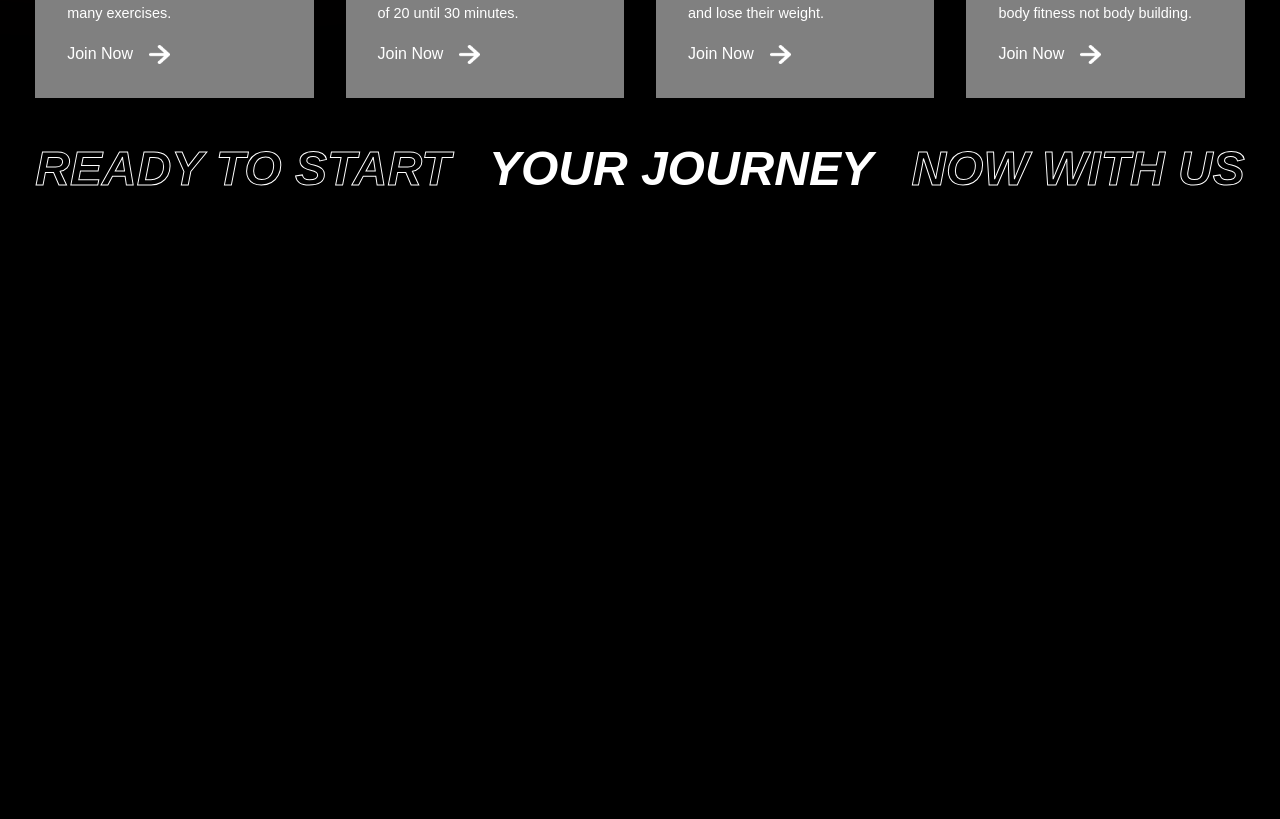
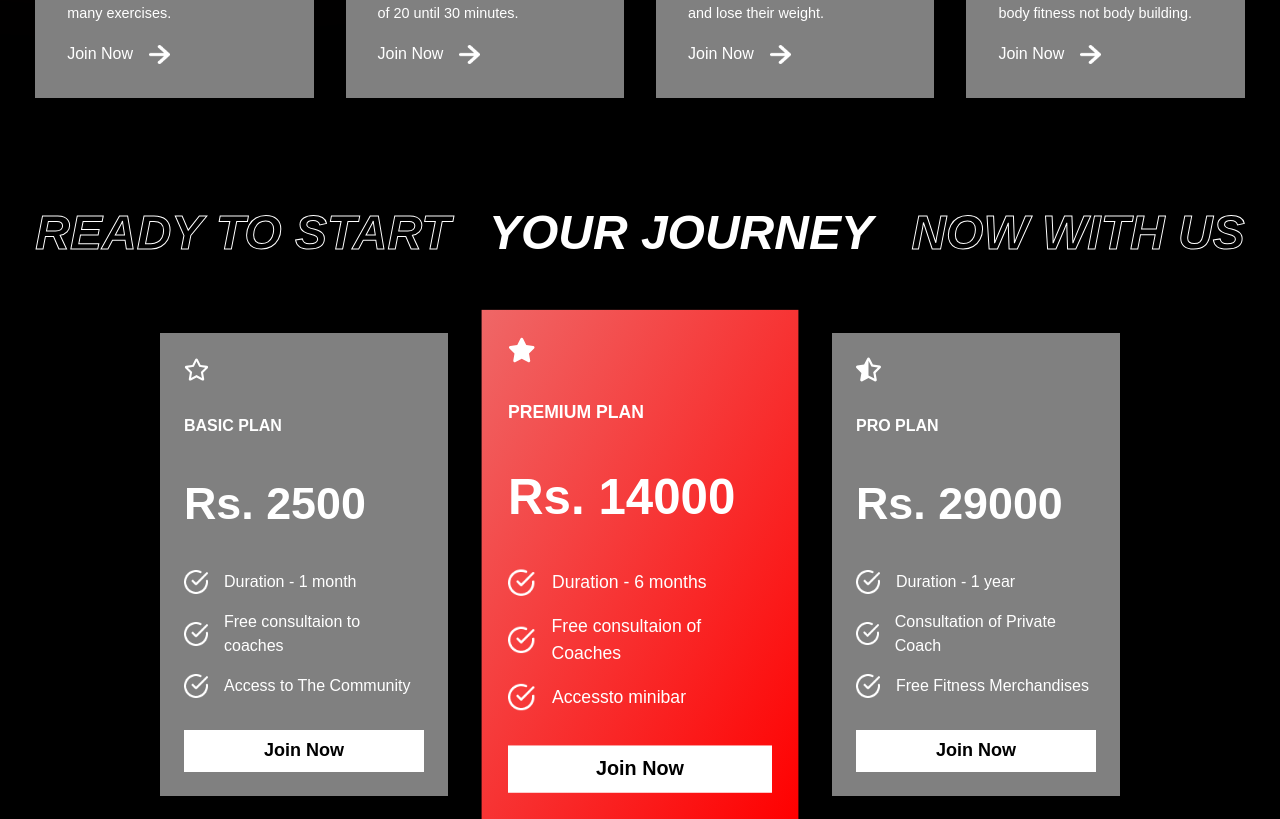
Before and after one commit to madhu99priya/Glorious-Fitness-Center, a React (Vite) app: page / in a window 1280 px wide. Shown: the part 1060-1879 px from the top of the page. Before the commit the page ends 1265 px from the top, so only its background shows below. Built offline with nearby package versions, Linux system fonts and the light colour scheme.

Commit message:
plans section completed
5/28 1:17

```diff
--- a/src/App.css
+++ b/src/App.css
@@ -13,9 +13,9 @@
 }
 
 .button{
-    background-color: rgb(234, 54, 54);
-    color: white;
-    padding: 0.5rem;
+    background-color: white;
+    color: black;
+    padding: 0.3rem;
     font-weight: bold;
     font-size: 18px;
     border: 3.5px solid transparent;
--- a/src/Components/Plans/Plans.css
+++ b/src/Components/Plans/Plans.css
@@ -0,0 +1,65 @@
+
+.plans-container{
+    margin-top: 4rem;
+    padding: 0 2rem;
+    display: flex;
+    flex-direction: column;
+    gap: 4rem;
+    position: relative;
+}
+
+.plans{
+    display: flex;
+    align-items: center;
+    justify-content: center;
+    gap: 3rem;
+}
+
+.plan{
+    display: flex;
+    flex-direction: column;
+    background-color: gray ;
+    gap: 2rem;
+    padding: 1.5rem;
+    width: 18rem;
+
+}
+
+.plan:nth-child(2){
+    transform: scale(1.1);
+    background: linear-gradient(to bottom right, #ef6767, red);
+}
+
+.plan>:nth-child(2){
+    font-size: 1rem;
+    font-weight: bold;
+
+}
+
+.plan>:nth-child(3)
+{
+    font-size: 2.8rem;
+    font-weight: bold;
+
+}
+
+/* .plan>:nth-child(5){
+    font-size: 0.8rem;
+
+} */
+
+.features{
+    display: flex;
+    flex-direction: column;
+    gap: 1rem;
+}
+
+.feature{
+    display: flex;
+    align-items: center;
+    gap: 1rem;
+}
+
+.feature>:nth-child(1){
+    width: 1.5rem;
+}
--- a/src/Components/Plans/Plans.jsx
+++ b/src/Components/Plans/Plans.jsx
@@ -14,25 +14,30 @@ const Plans = () => {
             <span className='stroke-text'> NOW WITH US </span>
         </div>
 
-        {/* <div className="plans">
-           { plansData.map((plan,i) => {
-            <div className="plan" key={i} >
+        <div className="plans">
+           { plansData.map((plan) => (
+            <div className="plan" key={plan.id} >
                 {plan.icon}
                 <span>{plan.name}</span>
                 <span>Rs. {plan.price}</span>
 
                 <div className="features">
-                    {plan.features.map((feature,i) =>{
+                    {plan.features.map((feature,index) =>(
                         <div className="feature">
-                            <img src={whiteTick} alt="" />
-                            <span key={i} >{feature}</span>
+                            <span className='tic-img'><img src={whiteTick} alt="" /></span>
+                            <span key={index} >{feature}</span>
                         </div>
-                    })}
+                    ))}
                 </div>
+
+                {/* <div>
+                    <span>See more benifits...</span>
+                </div> */}
+                <button className='button'>Join Now</button>
             </div>
-           })}
+           ))}
 
-        </div> */}
+        </div>
     </div>
   )
 }
--- a/src/Components/Programs/Programs.jsx
+++ b/src/Components/Programs/Programs.jsx
@@ -18,7 +18,7 @@ const Programs = () => {
         <div className="program_categories">
           {programsData.map((program) => (
 
-            <div className="category">
+            <div className="category" key={program.id}>
               <span>{program.image}</span>
               <span>{program.heading}</span>
               <span>{program.details}</span>
--- a/src/data/plansData.jsx
+++ b/src/data/plansData.jsx
@@ -3,31 +3,34 @@ import { FaRegStar, FaStar, FaStarHalfAlt } from 'react-icons/fa';
 
 export const plansData = [
   {
+    id: 1,
     icon: <FaRegStar size={25} />,
     name: "BASIC PLAN",
-    price: "25",
+    price: "2500",
     features: [
-      "2 hours of excercises",
+      "Duration - 1 month",
       "Free consultaion to coaches",
       "Access to The Community",
     ],
   },
   {
+    id: 2,
     icon: <FaStar  size={25}/>,
     name: "PREMIUM PLAN",
-    price: "30",
+    price: "14000",
     features: [
-      "5 hour of excercises",
+      "Duration - 6 months",
       "Free consultaion of Coaches",
       "Accessto minibar",
     ],
   },
   {
+    id: 3,
     icon: < FaStarHalfAlt  size={25}/>,
     name: "PRO PLAN",
-    price: "45",
+    price: "29000",
     features: [
-      "8 hours of excercises",
+      "Duration - 1 year",
       "Consultation of Private Coach",
       "Free Fitness Merchandises",
     ],
--- a/src/data/programsData.jsx
+++ b/src/data/programsData.jsx
@@ -6,24 +6,28 @@ import { IoFitnessOutline } from "react-icons/io5";
 
 export const programsData = [
   {
+    id: 1,
     image: <LuDumbbell  size={25}/>,
     heading: "Strength Training",
     details:
       "In this program, you are trained to improve your strength through many exercises.",
   },
   {
+    id:2,
     image: < FaRunning size={25}/>,
     heading: "Cardio Training",
     details:
       "In this program, you are trained to do sequential moves in range of 20 until 30 minutes.",
   },
   {
+    id:3,
     image: <FaFireAlt  size={25}/>,
     heading: "Fat Burning",
     details:
       "This program is suitable for you who wants to get rid of your fat and lose their weight.",
   },
   {
+    id: 4,
     image: <IoFitnessOutline size={25}/>,
     heading: "Health Fitness",
     details:
```
